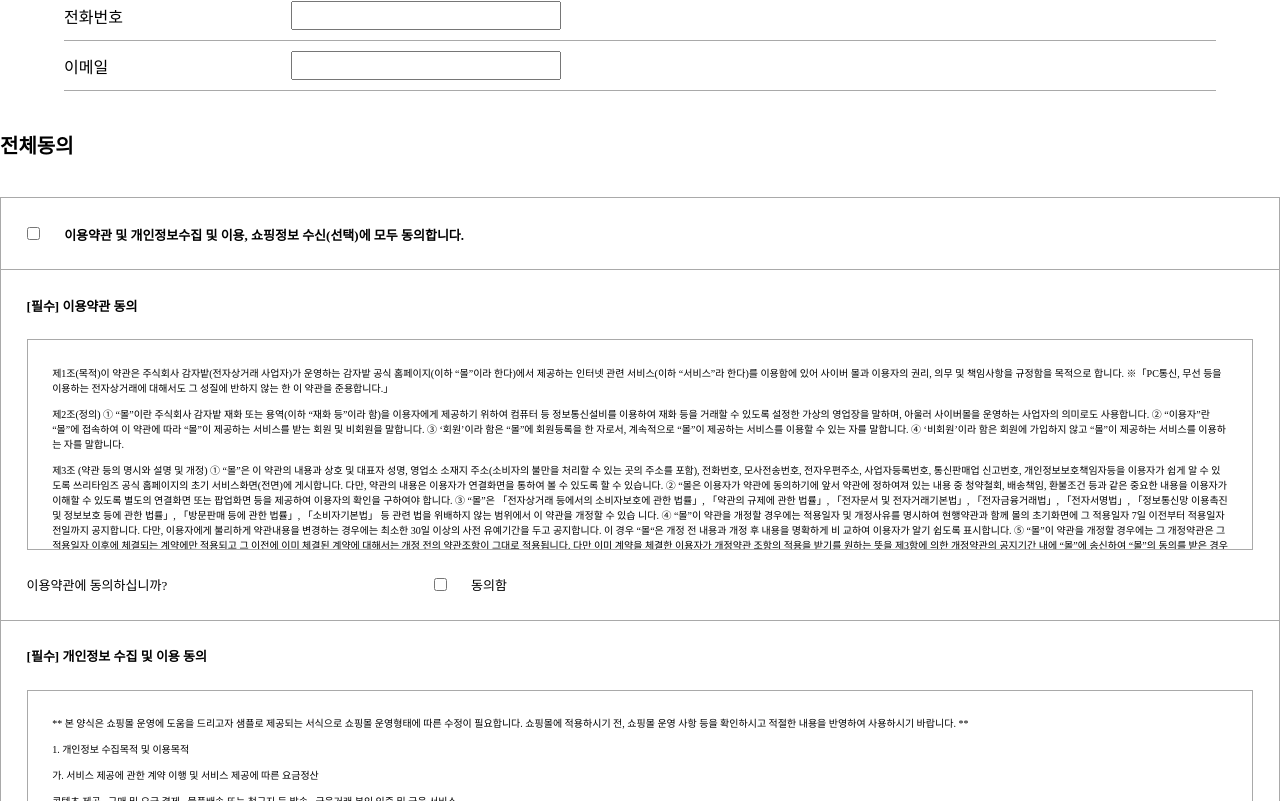
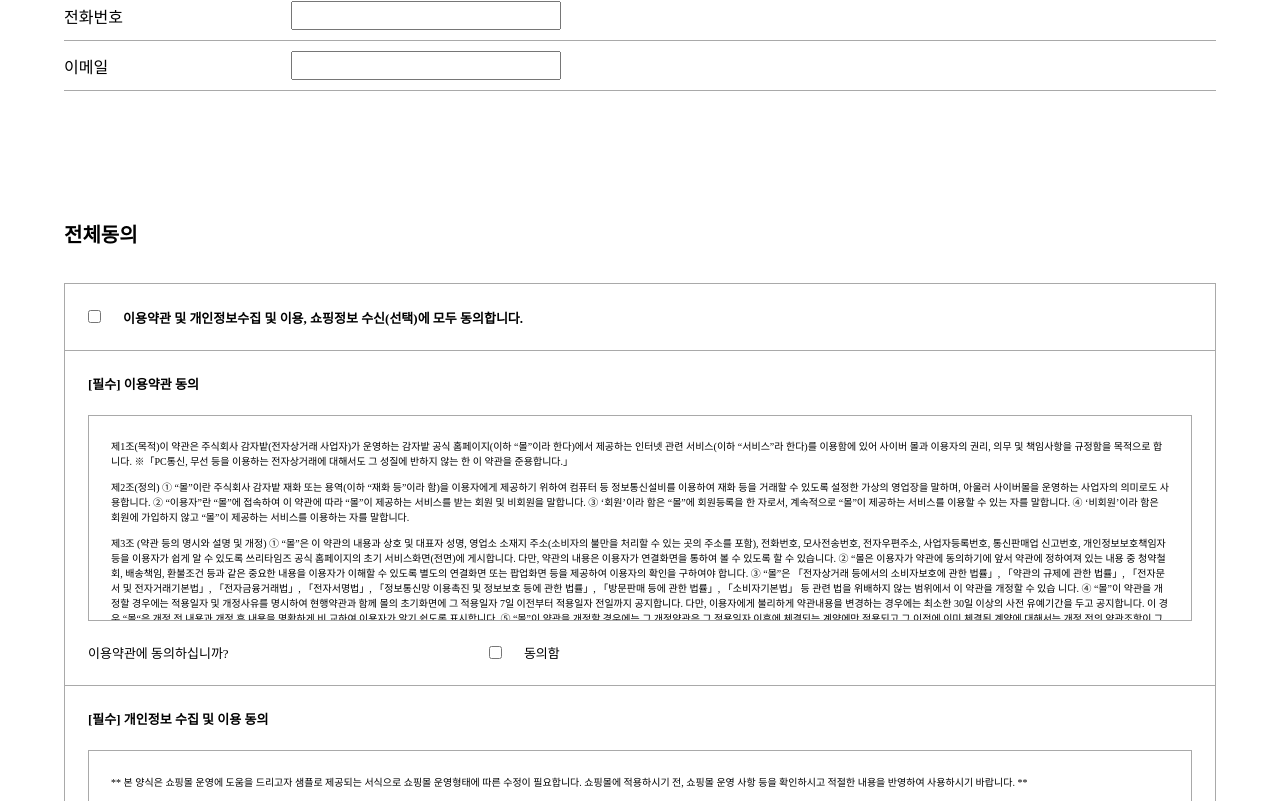
Before and after one commit to PotatoField/Front-End, a React (Create React App) app: page /create in a window 1280 px wide. Shown: the part 599-1400 px from the top of the page. Built offline with nearby package versions, Linux system fonts and the light colour scheme; a web font is replaced by a local one.

Commit message:
fix : 회원가입 페이지 버튼 수정

```diff
--- a/src/createpage/Create.tsx
+++ b/src/createpage/Create.tsx
@@ -76,7 +76,7 @@ const Create: React.FC = () => {
           <FormGroup label="이메일" type="text" id={"email"} value={formData.email} onChange={handleChange}/>
         </div>
 
-        <div id={create.containerbottom}>
+        <div id={create.container_bottom}>
           <p className={create.title}>전체동의</p>
           <div id={create.term1} className={create.term_top}>
             <input id={create.checkbox1} className={create.checkbox} type="checkbox"/>
```
